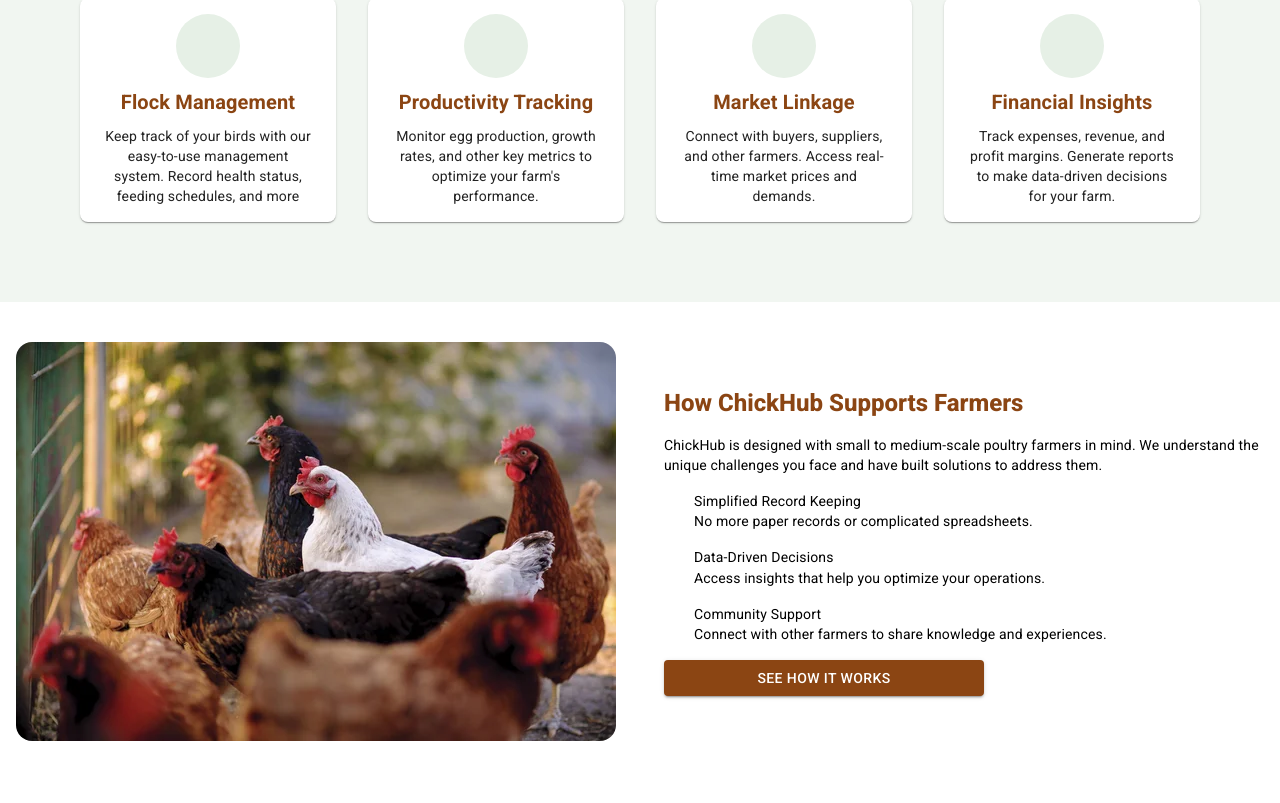
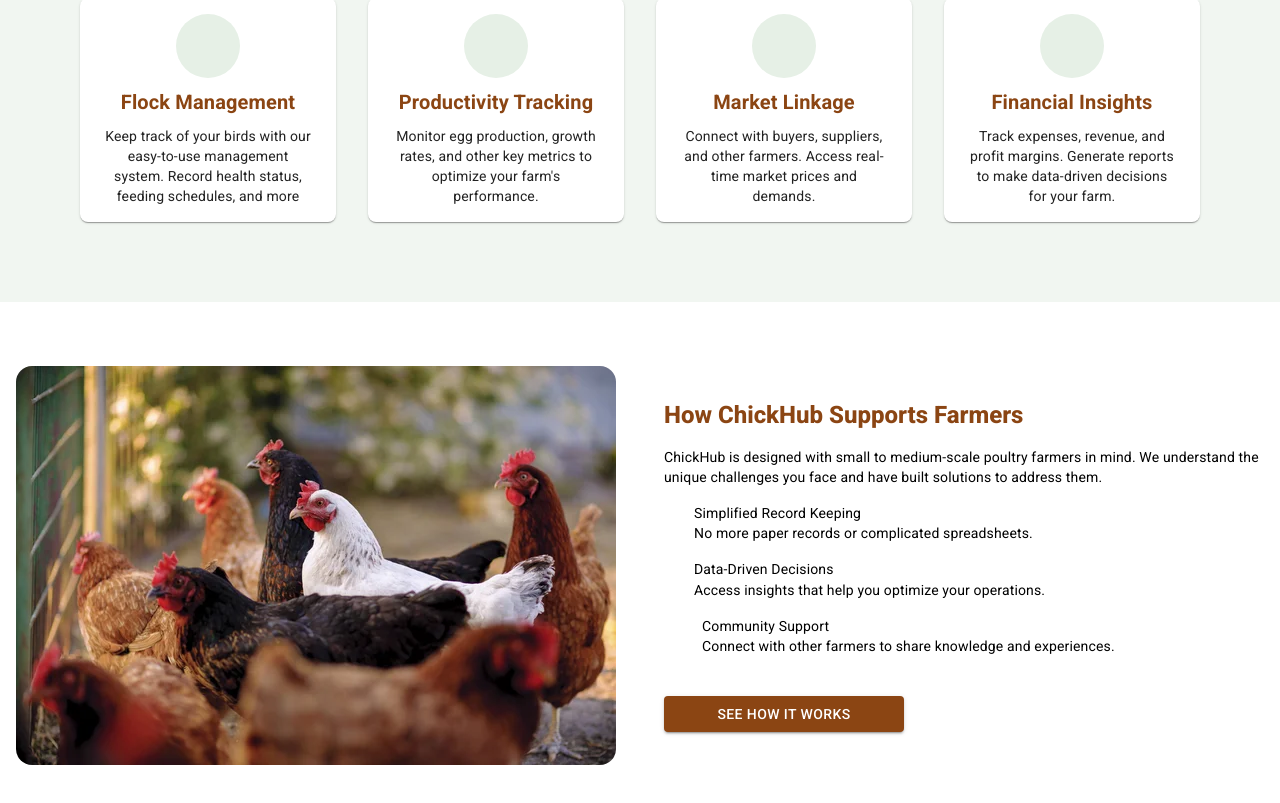
Before and after one commit to Naominm/ChickHub, a React (Vite) app: page / in a window 1280 px wide. Shown: the part 1023-1826 px from the top of the page. Before the commit the page ends 1804 px from the top, so only its background shows below. Built offline with nearby package versions, Linux system fonts and the light colour scheme; some icons are missing.

Commit message:
make the feature section a complete component to reuse it

```diff
--- a/src/components/About.tsx
+++ b/src/components/About.tsx
@@ -9,7 +9,7 @@ function AboutSection() {
         display: "flex",
         gap: "3rem",
         alignItems: "center",
-        mt: 5,
+        mt: 8,
         mb: 5,
         px: "1rem",
       }}
@@ -70,7 +70,7 @@ function TextSection() {
       </Typography>
       <Typography
         variant="body2"
-        sx={{ display: "flex", alignItems: "center", gap: "1rem" }}
+        sx={{ display: "flex", alignItems: "center", gap: "1.5rem" }}
       >
         <CheckCircleIcon sx={{ color: "var(--secondary)" }} />
         Community Support <br />
@@ -78,7 +78,12 @@ function TextSection() {
       </Typography>
       <Button
         variant="contained"
-        sx={{ backgroundColor: "var(--primary)", width: "20rem" }}
+        sx={{
+          backgroundColor: "var(--primary)",
+          width: "15rem",
+          mt: 3,
+          "&:hover": { backgroundColor: "var(--hover)" },
+        }}
       >
         See How It Works
       </Button>
--- a/src/components/Features.tsx
+++ b/src/components/Features.tsx
@@ -10,15 +10,24 @@ interface CardSectionProps {
   Text: string;
   Icon: ReactNode;
 }
+interface titleSectionProps {
+  heading: String;
+  subHeading: String;
+  subHeading2: String;
+}
 function FeaturesSection() {
   return (
     <Box component="div" sx={{ backgroundColor: "var(--bgAccent)" }}>
-      <TextSection />
+      <TextSection
+        heading="What ChickHub Offers"
+        subHeading="Comprehensive tools designed specifically for poultry farmers to improve"
+        subHeading2="productivity and profitability."
+      />
     </Box>
   );
 }
 
-function TextSection() {
+function TextSection({ heading, subHeading, subHeading2 }: titleSectionProps) {
   return (
     <Box
       component="div"
@@ -36,15 +45,14 @@ function TextSection() {
         variant="h4"
         sx={{ color: "var(--primary)", fontWeight: "800" }}
       >
-        What ChickHub Offers
+        {heading}
       </Typography>
       <Typography
         variant="h6"
         fontSize="1rem"
         sx={{ color: "var(--text-light)" }}
       >
-        Comprehensive tools designed specifically for poultry farmers to improve{" "}
-        <br /> productivity and profitability.
+        {subHeading} <br /> {subHeading2}
       </Typography>
       <Box component="div" display="flex" gap="2rem" mt="5rem">
         <CardSection
--- a/src/components/Navbar.tsx
+++ b/src/components/Navbar.tsx
@@ -57,7 +57,10 @@ function NavBar() {
             </MenuItem>
             <Button
               variant="contained"
-              sx={{ backgroundColor: "var(--primary)" }}
+              sx={{
+                backgroundColor: "var(--primary)",
+                "&:hover": { backgroundColor: "var(--hover)" },
+              }}
             >
               Get Started
             </Button>
--- a/src/components/hero.tsx
+++ b/src/components/hero.tsx
@@ -51,12 +51,22 @@ function TextSection() {
         markets.
       </Typography>
       <Box sx={{ display: "flex", gap: "2rem" }}>
-        <Button variant="contained" sx={{ backgroundColor: "var(--primary)" }}>
+        <Button
+          variant="contained"
+          sx={{
+            backgroundColor: "var(--primary)",
+            "&:hover": { backgroundColor: "var(--hover)" },
+          }}
+        >
           Get started
         </Button>
         <Button
           variant="outlined"
-          sx={{ color: "var(--primary)", border: "2px solid var(--primary)" }}
+          sx={{
+            color: "var(--primary)",
+            border: "2px solid var(--primary)",
+            "&:hover": { backgroundColor: "var(--primary)", color: "#fff" },
+          }}
         >
           Explore more
         </Button>
```
